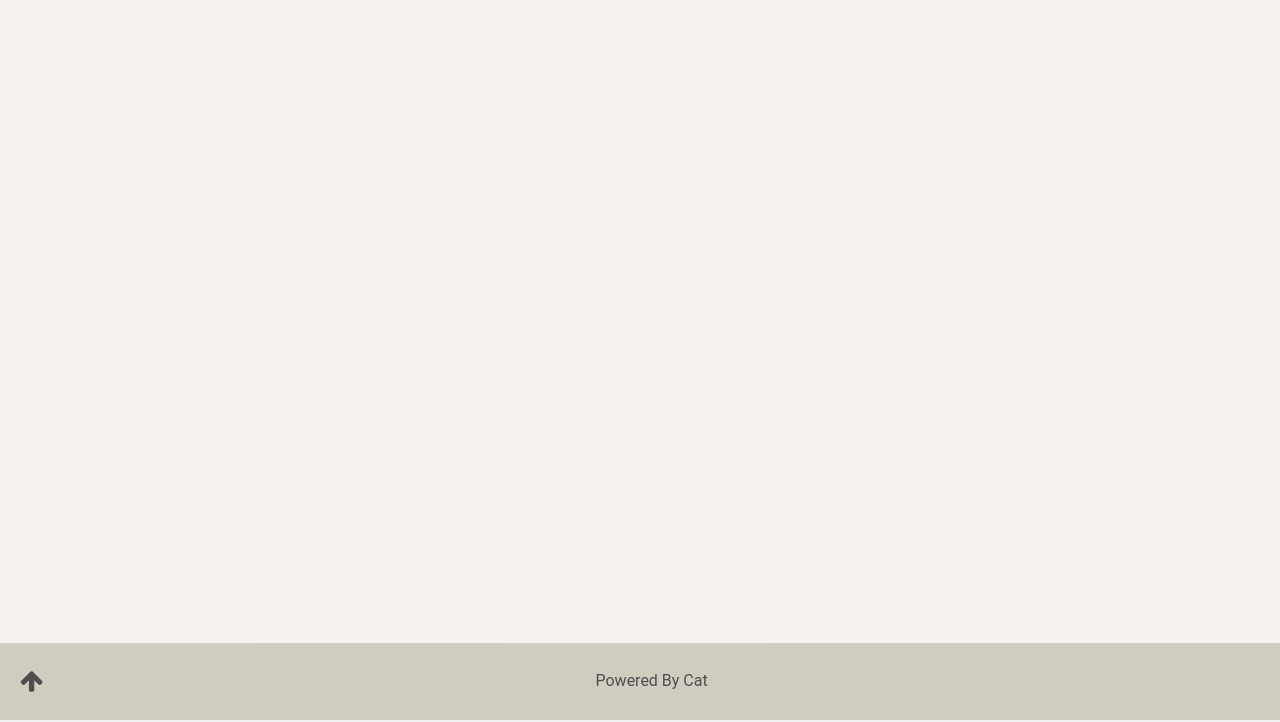
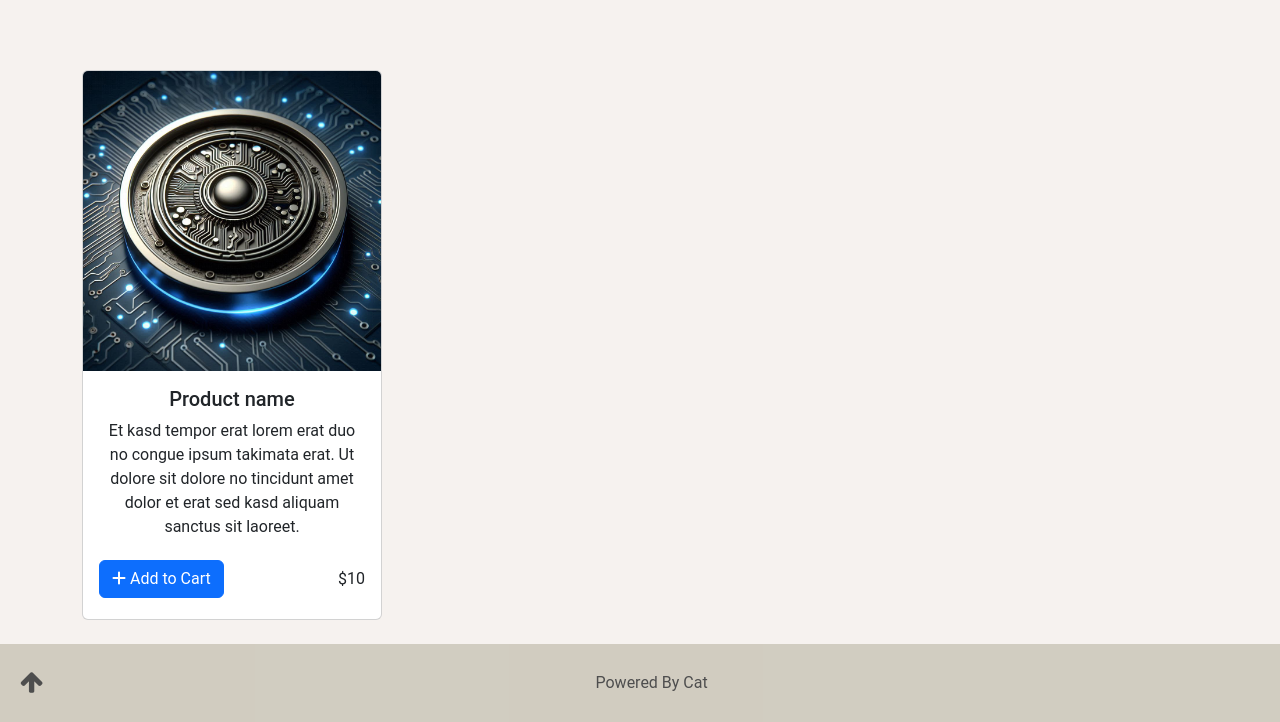
Before and after one commit to JustMrNone/CodeCo, a Django app: page /Products in a window 1280 px wide. Shown: the part 80-802 px from the top of the page. Run offline with Django 5.2, Linux system fonts and the light colour scheme; some libraries are stand-ins or nearby versions; some web fonts are replaced.

Commit message:
"Updated style.css with new class settingsh, added CSS link to Products.html, and modified HTML structure in Products.html and settings.html"

```diff
--- /dev/null
+++ b/main/static/products/css/style.css
@@ -0,0 +1,15 @@
+.container{
+    margin-top: 150px;
+}
+.card{
+    height: 550px;
+    width: 300px;
+}
+
+.card-text{
+    height: 125px;
+}
+
+.card-img-top{
+    height: 300px;
+}
--- a/main/static/settings/css/style.css
+++ b/main/static/settings/css/style.css
@@ -147,3 +147,6 @@ input {
   caret-color: initial;
   outline: initial;
 }
+.settingsh{
+  color: #1e272e;
+}
--- a/main/templates/main/Products.html
+++ b/main/templates/main/Products.html
@@ -6,14 +6,36 @@
 {% endblock title %}
 
 {% block head %}
-
-{% endblock head %}
+<link rel="stylesheet" href="{% static 'products/css/style.css' %}">
+{% endblock head %}s
 
 {% block header %}
 
 {% endblock header%}
 
 {% block body %}
+<div class="container">
+    <div class="row">
+        <div class="col-md-4 mb-4">
+            <div class="card h-60">
+                <img src="{% static 'settings/img/Sample.png' %}" class="card-img-top" alt="{{ product.name }}">
+
+                <div class="card-body">
+                    <h5 class="card-title">Product name</h5>
+                    <p class="card-text">Et kasd tempor erat lorem erat duo no congue ipsum takimata erat. Ut dolore sit dolore no tincidunt amet dolor et erat sed kasd aliquam sanctus sit laoreet.</p>
+                    <div class="d-flex justify-content-between align-items-center">
+                        <a href="#" class="btn btn-primary">
+                            <i class="fas fa-plus"></i> Add to Cart
+                        </a>
+                        <span class="price">$10</span>
+                    </div>
+                </div>
+            </div>
+        </div>
+
+    </div>
+</div>
+
 
 {% endblock body%}
 
--- a/main/templates/main/settings.html
+++ b/main/templates/main/settings.html
@@ -63,7 +63,7 @@
 
         <div class="row justify-content-center">
             <div class="col-md-8">
-                <h2 class="text-center mb-4">Settings</h2>
+                <h2 class="text-center mb-4 settingsh">Settings</h2>
 
                 <div class="card mb-4">
                     <div class="card-header">
```
